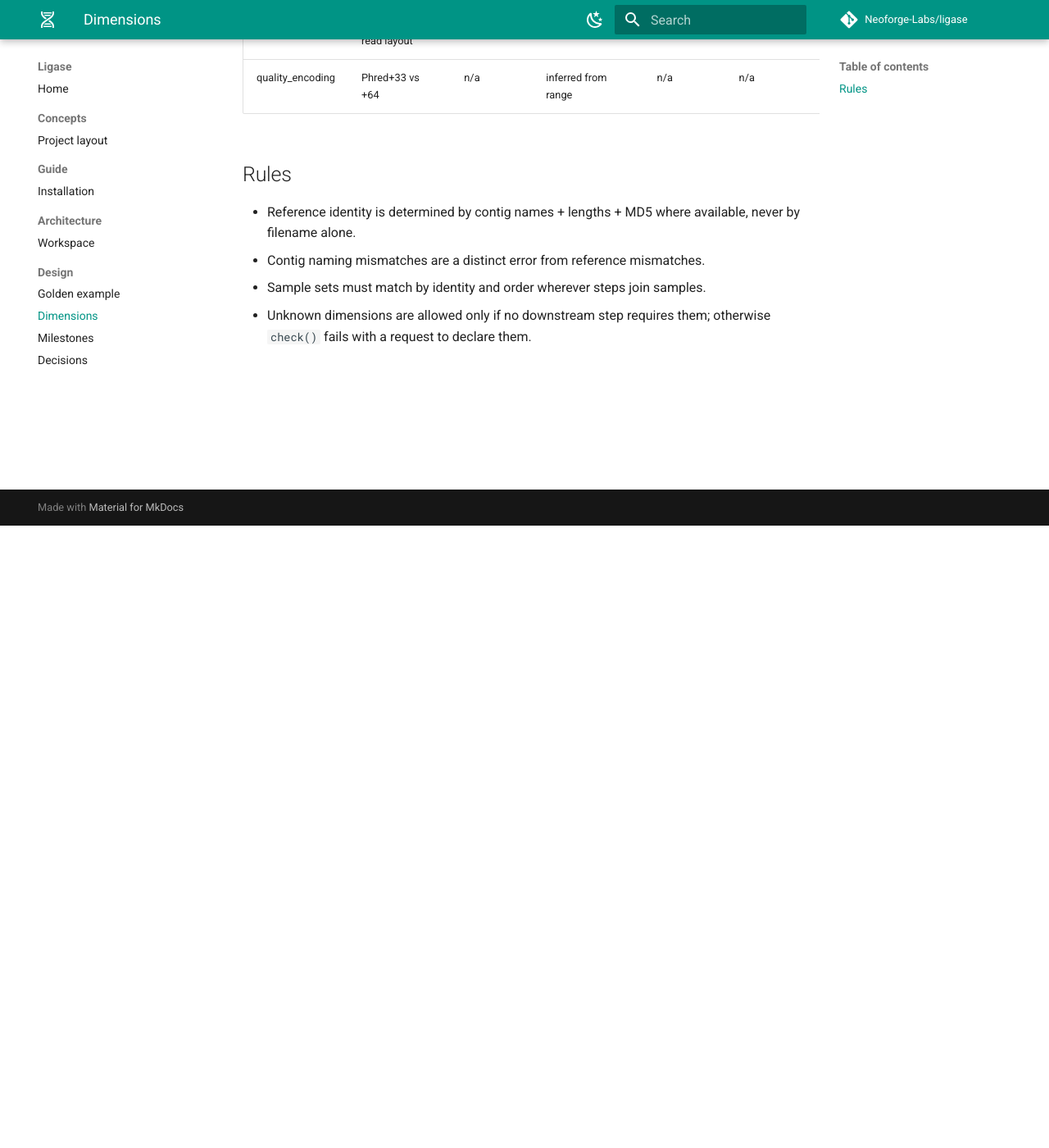
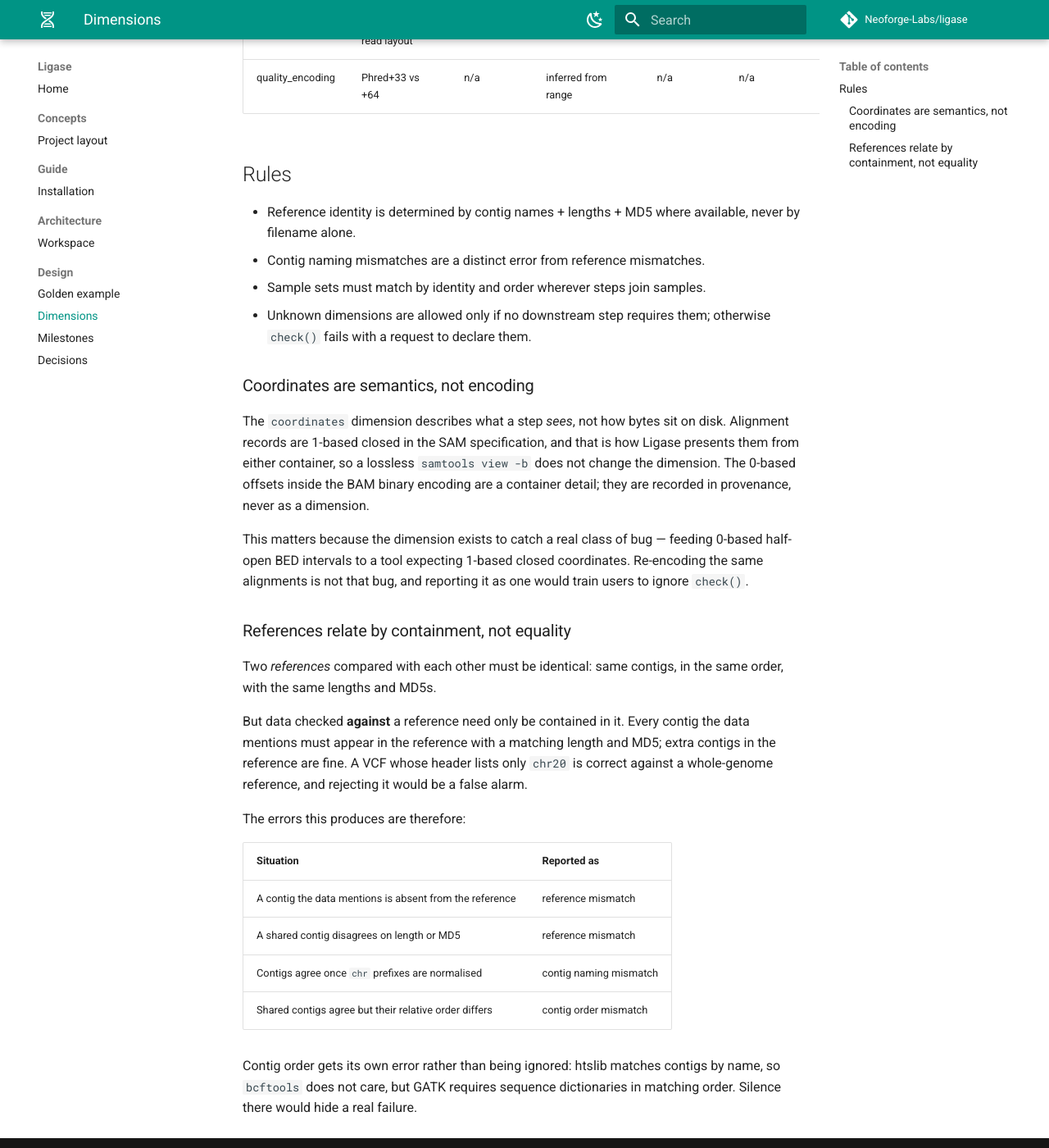
Before and after one commit to Neoforge-Labs/ligase, an MkDocs documentation site: the page built from docs/dimensions.md, in a window 1280 px wide and 1400 px high, scrolled down 759 px. Shown: the whole window at 82% size. Built offline with MkDocs 1.6.1 and Material for MkDocs 9.7.7, drawn with Linux system fonts in a browser that asks for light colours; comment, search, counter and statistics services are not loaded; some of the changed text lies outside the part shown.

Commit message:
docs: settle coordinate semantics and reference containment
Two points in docs/dimensions.md needed deciding before M1 could implement
it, and both are cases where getting it wrong produces false alarms. In a
correctness tool that is nearly as damaging as a miss: users who see spurious
DimensionErrors learn to bypass check(), and then the real hg19/hg38 mixup
sails through.

D9 -- coordinates are semantics, not encoding. The table said BAM binary was
0-based, which taken literally means `sample.sam` and `sample.bam` holding
byte-identical alignments carry different coordinate dimensions, so a
lossless `samtools view -b` flips one. The dimension now describes what a
step sees: SAM and BAM are both 1-based closed, while BED (0-based half-open)
and GFF (1-based closed) differ semantically, which is the difference worth
catching.

D10 -- references relate by containment. Strict equality rejects a VCF whose
header lists only the contigs it has variants on, which is correct input.
Data checked against a reference now need only be contained in it; two
references compared with each other must still match exactly. Contig order
keeps its own error, because htslib matches by name but GATK requires
matching sequence dictionary order.

D11 records the noodles and md-5 choices from the previous commit.

```diff
--- a/docs/decisions.md
+++ b/docs/decisions.md
@@ -23,3 +23,41 @@ One real, validated pipeline drives every feature and ties Ligase to SAWA.
 
 ## D8 — Out of scope for v0.1
 Auto-fixing, public-data fetching, cluster execution, GUI.
+
+## D9 — Coordinates are semantics, not encoding
+
+The `coordinates` dimension records what a step sees, not the on-disk
+convention. SAM and BAM both present 1-based closed alignment records, so
+re-encoding between them changes nothing. BED (0-based half-open) and GFF
+(1-based closed) differ *semantically*, and that is the difference worth
+catching.
+
+The rejected alternative — BAM 0-based because its binary encoding is — would
+make `samtools view -b` appear to change a dimension. False alarms are not a
+safe failure mode: a checker that cries wolf gets bypassed, and then the real
+hg19/hg38 mixup goes through unchallenged.
+
+## D10 — References relate by containment
+
+Two references compared with each other must be identical. Data checked
+*against* a reference need only be contained in it: every contig the data
+mentions must appear in the reference with a matching length and MD5, while
+extra contigs in the reference are fine.
+
+Strict equality everywhere would reject a VCF whose header lists only the
+contigs it has variants on — correct input, rejected. Contig order still gets
+its own error, because htslib matches by name but GATK requires matching
+sequence dictionary order.
+
+## D11 — `noodles` for format I/O, and the MSRV follows it
+
+Format parsing uses [`noodles`](https://github.com/zaeleus/noodles) rather than
+`rust-htslib`. It is pure Rust, so wheels build without a C htslib on the
+machine — which is the difference between `pip install ligase-bio` working and
+not. The cost is that `noodles` is a pre-1.0 crate that bumps minor versions
+often, and its MSRV sets ours (currently Rust 1.91).
+
+MD5 arrives via `md-5`. That is not a security choice: MD5 is what the SAM
+specification prescribes for the `@SQ M5` contig checksum, so we must compute
+exactly that digest to compare against it. Cache keys use BLAKE3 (D3); the two
+are unrelated.
--- a/docs/dimensions.md
+++ b/docs/dimensions.md
@@ -7,7 +7,7 @@ Every biological type carries dimensions. Each dimension is inferred from the fi
 | organism | e.g. HIV-1, SARS-CoV-2, human | declared | declared | from reference | from header if present | declared |
 | reference | build/accession, e.g. HXB2 (K03455), hg38 | sequence names + MD5 of contigs | n/a | @SQ lines (SN, LN, M5) | ##reference, ##contig | declared |
 | contig_naming | `chr1` vs `1` style | from names | n/a | @SQ SN | ##contig IDs | from records |
-| coordinates | 0-based half-open vs 1-based closed | n/a | n/a | 1-based (SAM text), 0-based (BAM binary) | 1-based | BED 0-based, GFF 1-based |
+| coordinates | 0-based half-open vs 1-based closed | n/a | n/a | 1-based closed (SAM *and* BAM) | 1-based closed | BED 0-based half-open, GFF 1-based closed |
 | sample_set | ordered sample IDs | n/a | from filename/declared | @RG SM | header sample columns | n/a |
 | strand/pairing | single/paired, read layout | n/a | from file pairing | flags | n/a | n/a |
 | quality_encoding | Phred+33 vs +64 | n/a | inferred from range | n/a | n/a | n/a |
@@ -18,3 +18,41 @@ Every biological type carries dimensions. Each dimension is inferred from the fi
 - Contig naming mismatches are a distinct error from reference mismatches.
 - Sample sets must match by identity and order wherever steps join samples.
 - Unknown dimensions are allowed only if no downstream step requires them; otherwise `check()` fails with a request to declare them.
+
+### Coordinates are semantics, not encoding
+
+The `coordinates` dimension describes what a step *sees*, not how bytes sit on
+disk. Alignment records are 1-based closed in the SAM specification, and that
+is how Ligase presents them from either container, so a lossless
+`samtools view -b` does not change the dimension. The 0-based offsets inside
+the BAM binary encoding are a container detail; they are recorded in
+provenance, never as a dimension.
+
+This matters because the dimension exists to catch a real class of bug —
+feeding 0-based half-open BED intervals to a tool expecting 1-based closed
+coordinates. Re-encoding the same alignments is not that bug, and reporting it
+as one would train users to ignore `check()`.
+
+### References relate by containment, not equality
+
+Two *references* compared with each other must be identical: same contigs, in
+the same order, with the same lengths and MD5s.
+
+But data checked **against** a reference need only be contained in it. Every
+contig the data mentions must appear in the reference with a matching length
+and MD5; extra contigs in the reference are fine. A VCF whose header lists
+only `chr20` is correct against a whole-genome reference, and rejecting it
+would be a false alarm.
+
+The errors this produces are therefore:
+
+| Situation | Reported as |
+|---|---|
+| A contig the data mentions is absent from the reference | reference mismatch |
+| A shared contig disagrees on length or MD5 | reference mismatch |
+| Contigs agree once `chr` prefixes are normalised | contig naming mismatch |
+| Shared contigs agree but their relative order differs | contig order mismatch |
+
+Contig order gets its own error rather than being ignored: htslib matches
+contigs by name, so `bcftools` does not care, but GATK requires sequence
+dictionaries in matching order. Silence there would hide a real failure.
```
